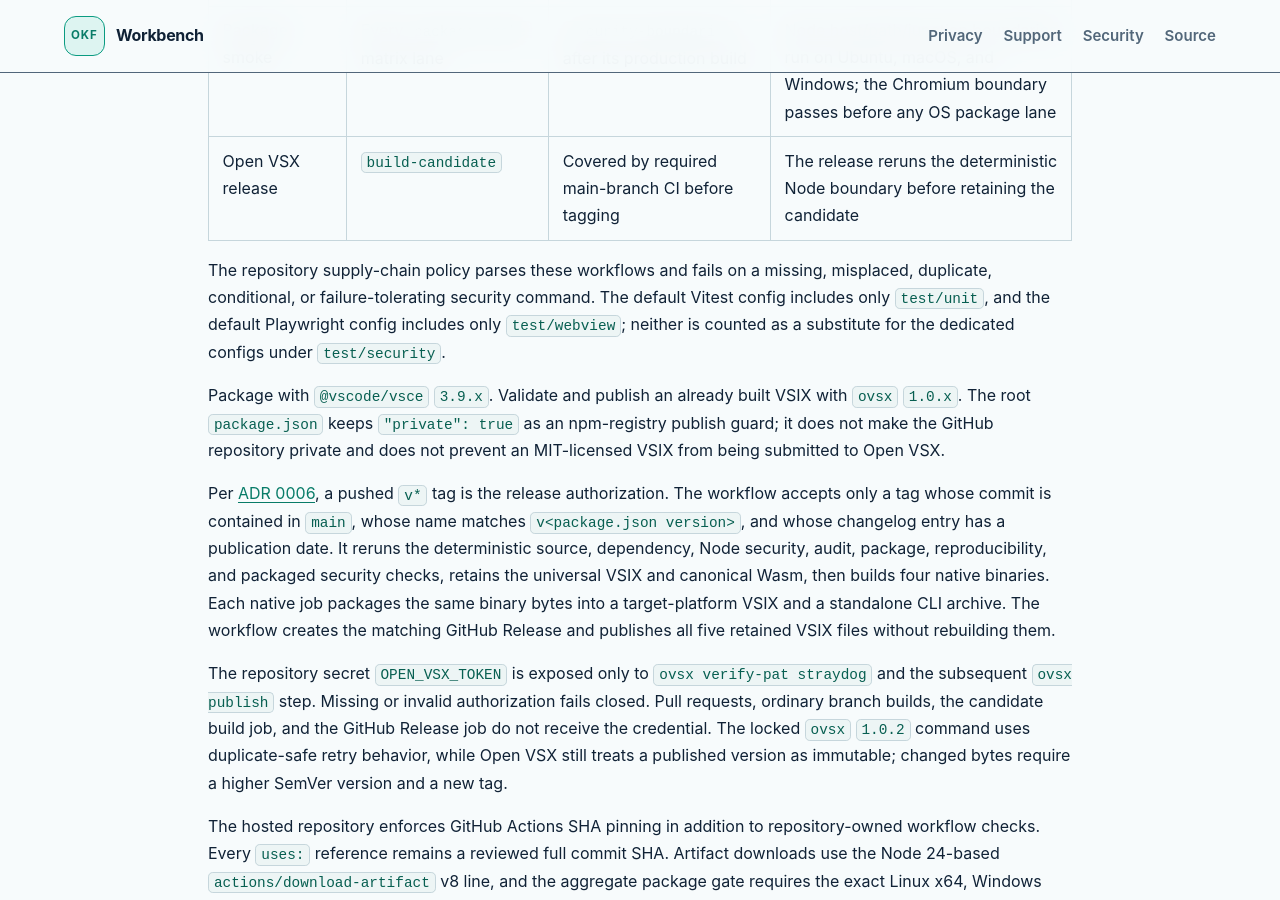
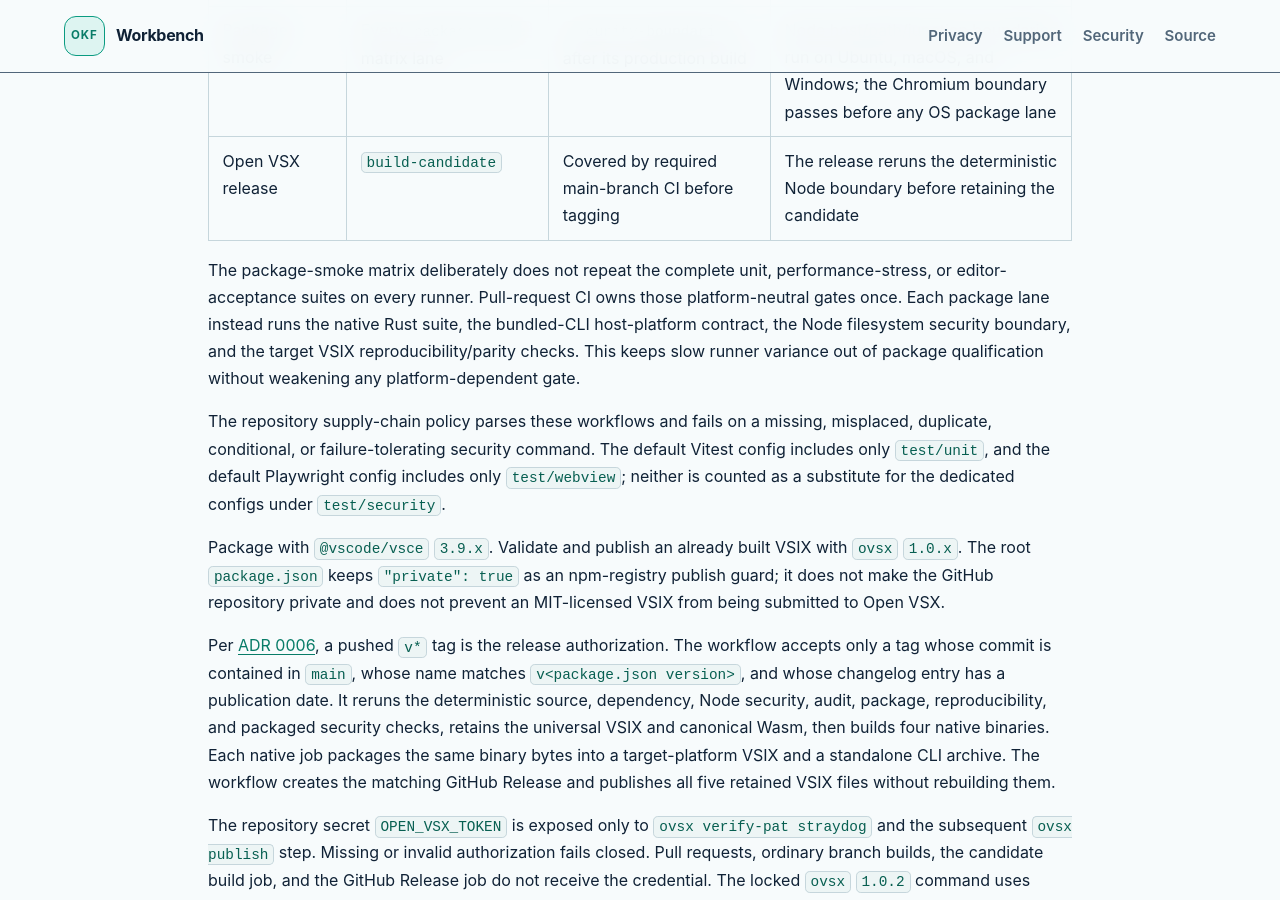
Before and after one commit to koizumikento/okf-workbench, a Jekyll site: the page built from docs/implementation-environment.md, in a window 1280 px wide and 900 px high, scrolled down 19661 px. Built offline with Jekyll 4.4.1, drawn with Linux system fonts in a browser that asks for light colours; our own code applies the rules of GitHub Pages for plain Markdown files.

Commit message:
Focus platform package smoke checks

```diff
--- a/docs/implementation-environment.md
+++ b/docs/implementation-environment.md
@@ -625,6 +625,12 @@ Security suites have one explicit owner in every aggregate workflow so a passing
 | Package smoke | Every `package-smoke` matrix lane | `security-boundaries` after its production build | Node host/path/junction boundaries run on Ubuntu, macOS, and Windows; the Chromium boundary passes before any OS package lane |
 | Open VSX release | `build-candidate` | Covered by required main-branch CI before tagging | The release reruns the deterministic Node boundary before retaining the candidate |
 
+The package-smoke matrix deliberately does not repeat the complete unit, performance-stress, or
+editor-acceptance suites on every runner. Pull-request CI owns those platform-neutral gates once.
+Each package lane instead runs the native Rust suite, the bundled-CLI host-platform contract, the
+Node filesystem security boundary, and the target VSIX reproducibility/parity checks. This keeps
+slow runner variance out of package qualification without weakening any platform-dependent gate.
+
 The repository supply-chain policy parses these workflows and fails on a missing, misplaced,
 duplicate, conditional, or failure-tolerating security command. The default Vitest config includes
 only `test/unit`, and the default Playwright config includes only `test/webview`; neither is counted
--- a/package.json
+++ b/package.json
@@ -200,6 +200,7 @@
     "typecheck": "tsc -p tsconfig.extension.json && tsc -p tsconfig.webview.json && tsc -p tsconfig.test.json",
     "test": "vitest run",
     "test:watch": "vitest",
+    "test:platform-package": "vitest run test/unit/activation/bundled-cli.test.ts",
     "test:acceptance": "vitest run --config test/acceptance/vitest.config.ts",
     "test:security": "vitest run --config test/security/vitest.config.ts",
     "test:integration": "vscode-test --config .vscode-test.mjs",
```
Also changed, not shown: .github/workflows/package-smoke.yml.
